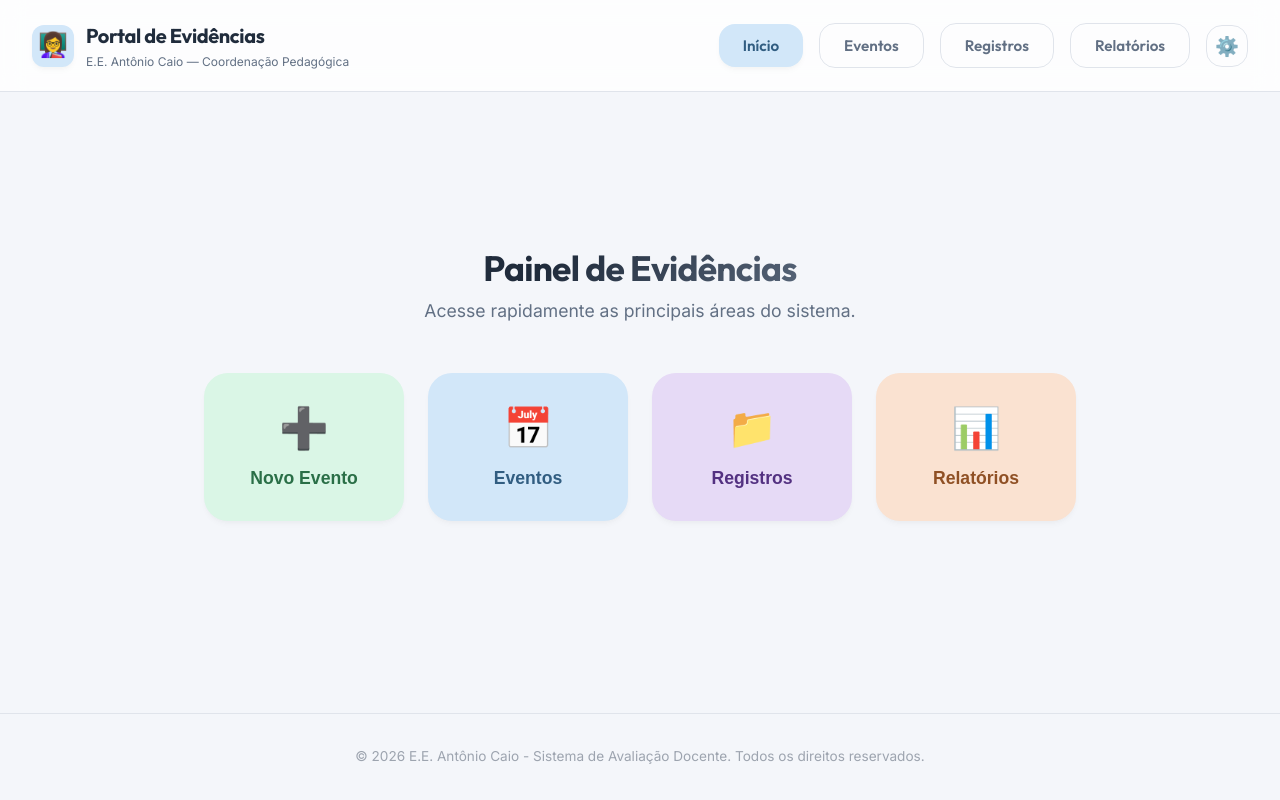
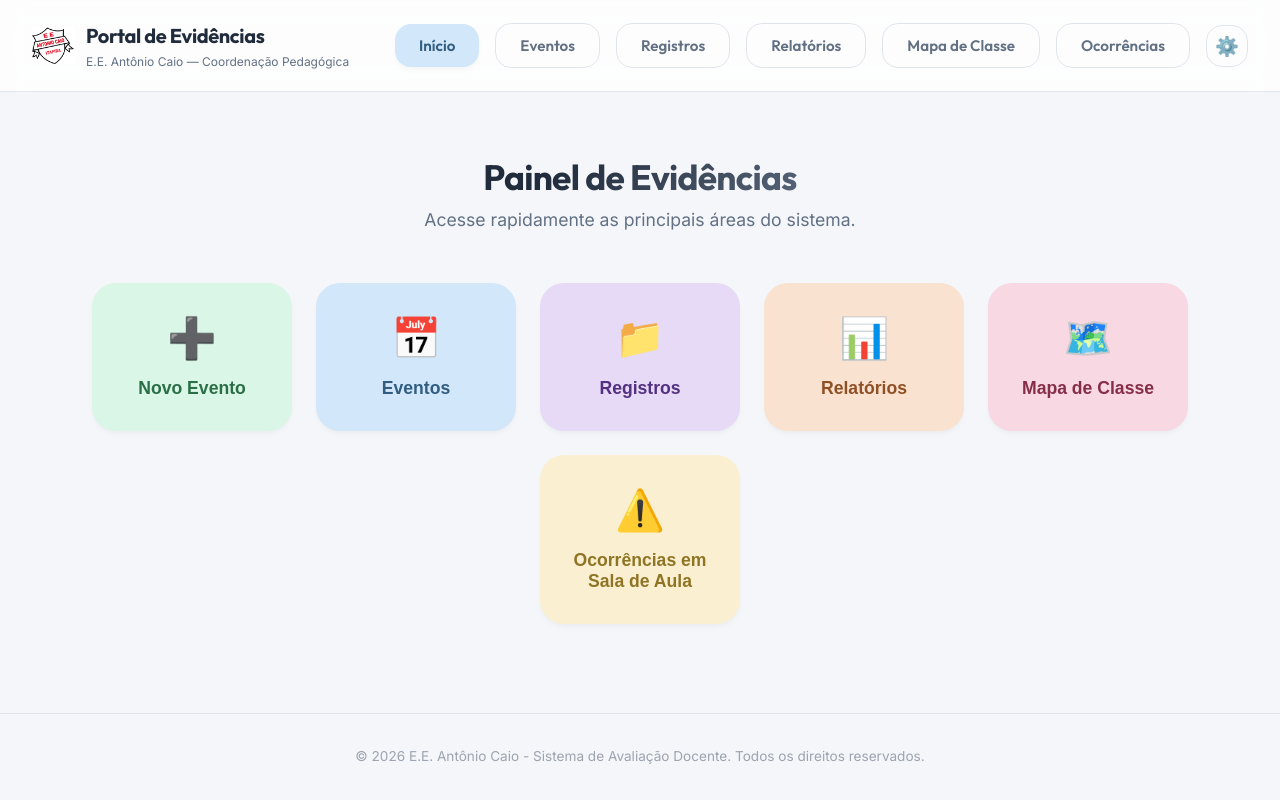
Before and after one commit to eeantoniocaio/app-escola-professores, a React (Vite) app: page / in a window 1280 px wide. Built offline with nearby package versions, Linux system fonts and the light colour scheme; no server answers; the database is empty.

Commit message:
feat: adicionar botoes 'Mapa de Classe', 'Ocorrencias' na home e atualizar logo no cabecalho

```diff
--- a/src/App.jsx
+++ b/src/App.jsx
@@ -6,6 +6,7 @@ import Registros from './components/Registros'
 import EventModal from './components/EventModal'
 import Configuracoes from './components/Configuracoes'
 import Relatorios from './components/Relatorios'
+import logoUrl from './assets/logo.png'
 
 export default function App() {
   const [view, setView] = useState('home')
@@ -172,7 +173,9 @@ export default function App() {
     <div className="app-container">
       <header className="header">
         <div className="header-brand" onClick={() => setView('home')}>
-          <div className="logo-icon">👩‍🏫</div>
+          <div className="logo-icon">
+            <img src={logoUrl} alt="Logo" className="logo-img" />
+          </div>
           <div className="brand-title">
             <h1>Portal de Evidências</h1>
             <p>E.E. Antônio Caio — Coordenação Pedagógica</p>
@@ -191,6 +194,12 @@ export default function App() {
           </button>
           <button className={`btn ${view === 'relatorios' ? 'btn-primary' : 'btn-secondary'}`} onClick={() => setView('relatorios')}>
             Relatórios
+          </button>
+          <button className={`btn ${view === 'mapa-de-classe' ? 'btn-primary' : 'btn-secondary'}`} onClick={() => setView('mapa-de-classe')}>
+            Mapa de Classe
+          </button>
+          <button className={`btn ${view === 'ocorrencias' ? 'btn-primary' : 'btn-secondary'}`} onClick={() => setView('ocorrencias')}>
+            Ocorrências
           </button>
           <button className={`btn ${view === 'configuracoes' ? 'btn-primary' : 'btn-secondary'}`} onClick={() => setView('configuracoes')} title="Configurações" style={{ padding: '0.5rem', fontSize: '1.2rem', minWidth: '40px' }}>
             ⚙️
@@ -241,6 +250,20 @@ export default function App() {
                 tiposEvento={tiposEvento}
                 tiposEvidencia={tiposEvidencia}
               />
+            )}
+
+            {view === 'mapa-de-classe' && (
+              <div style={{ animation: 'fadeIn 0.5s ease-out', textAlign: 'center', padding: '3rem' }}>
+                <h2 style={{ fontSize: '2rem', marginBottom: '1rem' }}>Mapa de Classe</h2>
+                <p style={{ color: 'var(--text-muted)' }}>Em desenvolvimento...</p>
+              </div>
+            )}
+
+            {view === 'ocorrencias' && (
+              <div style={{ animation: 'fadeIn 0.5s ease-out', textAlign: 'center', padding: '3rem' }}>
+                <h2 style={{ fontSize: '2rem', marginBottom: '1rem' }}>Ocorrências em Sala de Aula</h2>
+                <p style={{ color: 'var(--text-muted)' }}>Em desenvolvimento...</p>
+              </div>
             )}
 
             {view === 'configuracoes' && (
--- a/src/components/Home.jsx
+++ b/src/components/Home.jsx
@@ -104,6 +104,54 @@ export default function Home({ setView, openEventModal }) {
           <span style={{ fontSize: '2.5rem' }}>📊</span>
           <span style={{ fontWeight: 700, fontSize: '1.1rem' }}>Relatórios</span>
         </button>
+
+        <button
+          onClick={() => setView('mapa-de-classe')}
+          style={{
+            padding: '2rem',
+            borderRadius: 'var(--radius-lg)',
+            border: 'none',
+            background: 'var(--pastel-pink)',
+            color: 'var(--pastel-pink-dark)',
+            cursor: 'pointer',
+            display: 'flex',
+            flexDirection: 'column',
+            alignItems: 'center',
+            gap: '1rem',
+            width: '200px',
+            boxShadow: 'var(--shadow-sm)',
+            transition: 'transform 0.2s'
+          }}
+          onMouseOver={(e) => e.currentTarget.style.transform = 'translateY(-5px)'}
+          onMouseOut={(e) => e.currentTarget.style.transform = 'translateY(0)'}
+        >
+          <span style={{ fontSize: '2.5rem' }}>🗺️</span>
+          <span style={{ fontWeight: 700, fontSize: '1.1rem' }}>Mapa de Classe</span>
+        </button>
+
+        <button
+          onClick={() => setView('ocorrencias')}
+          style={{
+            padding: '2rem',
+            borderRadius: 'var(--radius-lg)',
+            border: 'none',
+            background: 'var(--pastel-yellow)',
+            color: 'var(--pastel-yellow-dark)',
+            cursor: 'pointer',
+            display: 'flex',
+            flexDirection: 'column',
+            alignItems: 'center',
+            gap: '1rem',
+            width: '200px',
+            boxShadow: 'var(--shadow-sm)',
+            transition: 'transform 0.2s'
+          }}
+          onMouseOver={(e) => e.currentTarget.style.transform = 'translateY(-5px)'}
+          onMouseOut={(e) => e.currentTarget.style.transform = 'translateY(0)'}
+        >
+          <span style={{ fontSize: '2.5rem' }}>⚠️</span>
+          <span style={{ fontWeight: 700, fontSize: '1.1rem', textAlign: 'center' }}>Ocorrências em Sala de Aula</span>
+        </button>
       </div>
     </div>
   );
--- a/src/index.css
+++ b/src/index.css
@@ -142,20 +142,20 @@ h1, h2, h3, h4, h5, h6 {
 .logo-icon {
   width: 42px;
   height: 42px;
-  border-radius: 12px;
-  background: var(--pastel-blue);
-  color: var(--pastel-blue-dark);
   display: flex;
   align-items: center;
   justify-content: center;
-  font-size: 1.5rem;
-  font-weight: 800;
-  box-shadow: var(--shadow-sm);
   transition: var(--transition-smooth);
 }
 
+.logo-img {
+  width: 100%;
+  height: 100%;
+  object-fit: contain;
+}
+
 .header-brand:hover .logo-icon {
-  transform: rotate(-8deg) scale(1.05);
+  transform: scale(1.05);
 }
 
 .brand-title h1 {
```
Also changed, not shown: src/assets/logo.png (added).
